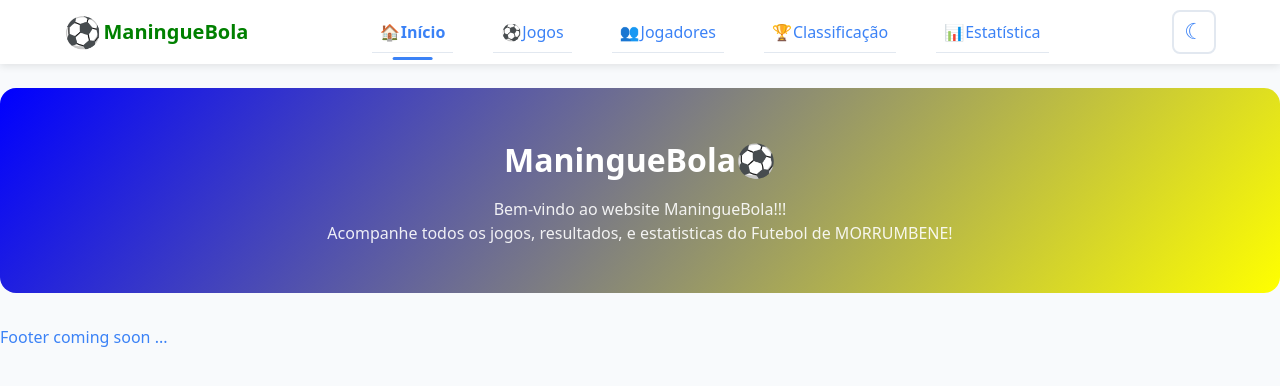
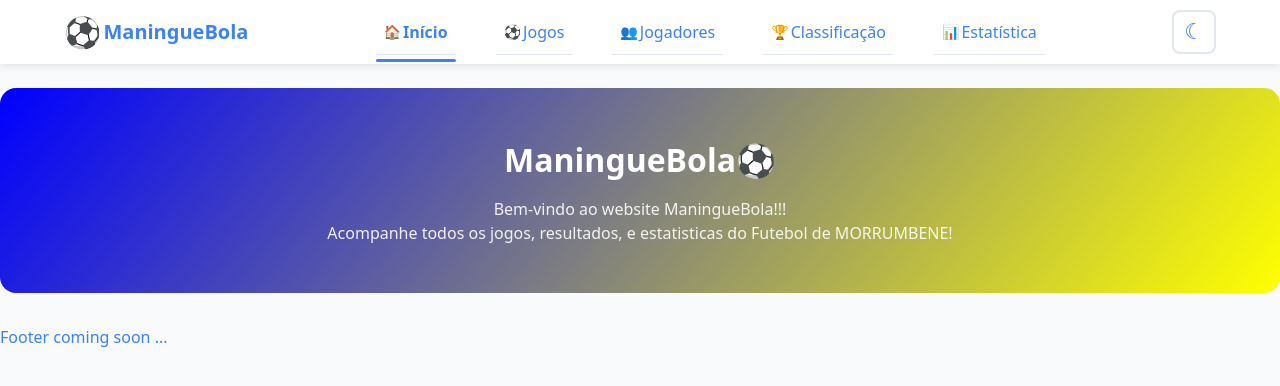
Before and after one commit to Raimundroid/maninguebola, a React (Vite) app: page / in a window 1280 px wide. Shown: the top 386 px of the page. Built offline with nearby package versions, Linux system fonts and the light colour scheme.

Commit message:
lots of navbar minor tweaks, complete

```diff
--- a/src/components/Navbar/Navbar.css
+++ b/src/components/Navbar/Navbar.css
@@ -298,10 +298,10 @@
   bottom: -8px; /* Position below the link */
   left: 50%; /* Center horizontally */
   transform: translateX(-50%); /* Adjust for true center */
-  width: 50%;
+  width: 100%;
   height: 3px;
   background: var(--primary);
-  border-radius: 2px;
+  border-radius: 20px;
 
   /* MOBILE: This will be hidden */
   display: none;
@@ -597,7 +597,6 @@
   .logo-text {
     display: inline;
     font-size: 18px;
-    color: red;
   }
 
   /* Slightly larger navigation container */
@@ -651,7 +650,6 @@
   /* Resize the logo text size */
   .logo-text {
     font-size: 20px;
-    color: green;
   }
 
   .nav-links {
@@ -660,7 +658,7 @@
 
     /* Horizontal layout for desktop */
     flex-direction: row;
-    gap: 2px; /* Space between links */ /*og: 24px*/
+    gap: 6px; /* Space between links */ /*og: 24px*/
 
     /* No background needed (part of navbar) */
     background: none;
@@ -690,14 +688,14 @@
   .nav-link {
     /* Compact padding for desktop */
     width: auto; /* Not full width anymore*/
-    padding: 8px; /*og: 8px 12px*/
+    padding: 10px 8px; /*og: 8px 12px*/
 
     /* Rounded corners for desktop */
     border-radius: 8px;
 
     /* Smaller text and spacing */
     font-size: 14px; /*og: 15px*/
-    gap: 1px; /*og: 6px*/
+    gap: 2px; /*og: 6px*/
   }
 
   /* Show text labels on desktop */
@@ -706,7 +704,7 @@
   }
   /* Desktop icon size*/
   .nav-link-icon {
-    font-size: 16px; /*og: 18px*/
+    font-size: 14px; /*og: 18px*/
   }
 
   /*
@@ -739,8 +737,8 @@
 
   /* Larger theme toggle on desktop */
   .theme-toggle {
-    width: 32px; /*og: 40px*/
-    height: 32px; /*og: 40px*/
+    width: 36px; /*og: 40px*/
+    height: 36px; /*og: 40px*/
   }
 }
 
@@ -815,6 +813,7 @@
 @media (min-width: 1400px) {
   /* Could add additional enhancements for very large screens */
   /* Currently using same styles as XL breakpoint */
+  /* Taller navbar for desktop */
 }
 
 /* ============================================
```
Also changed, not shown: src/pages/Homepage/Homepage.css (+0 -58 lines).
